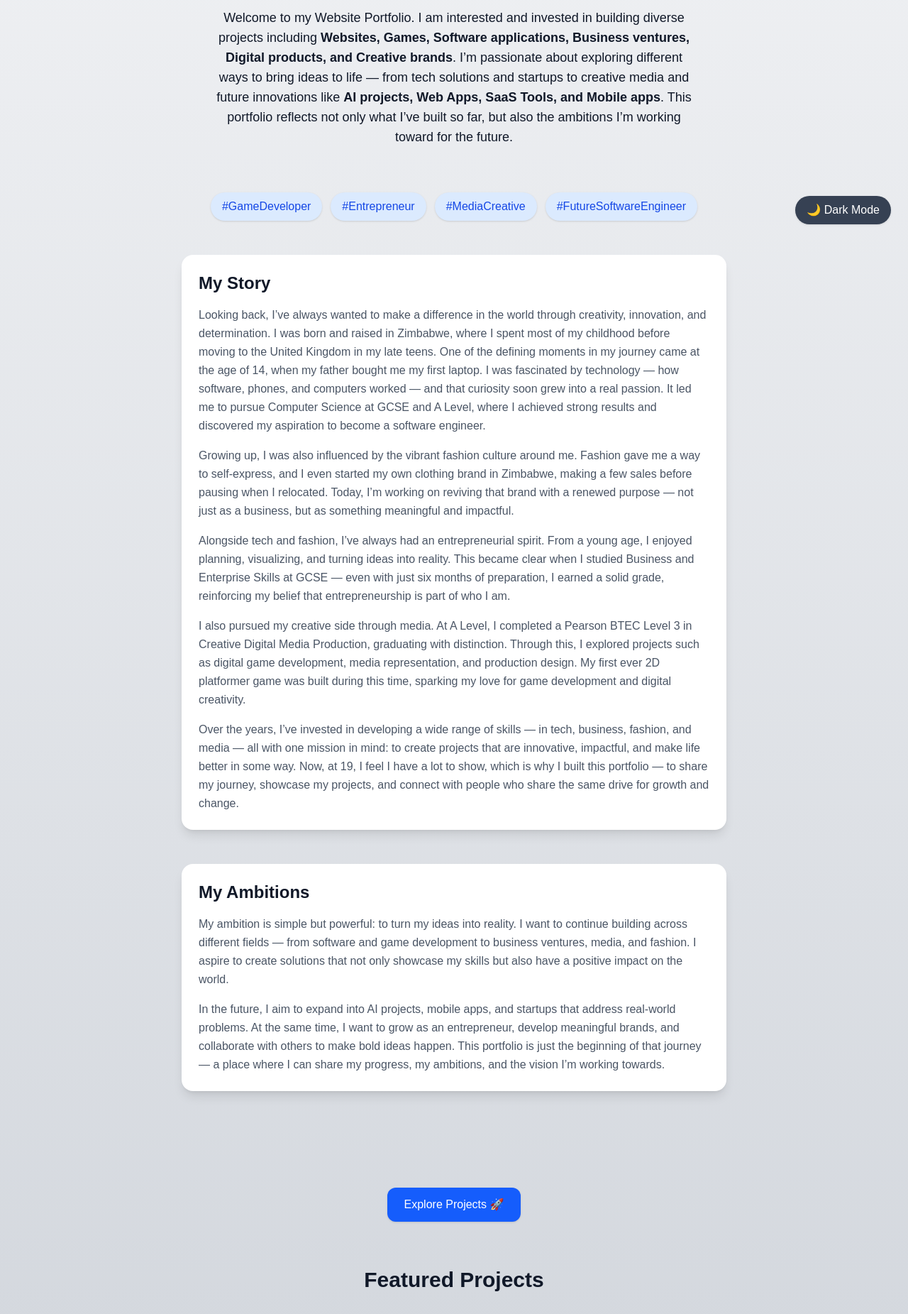
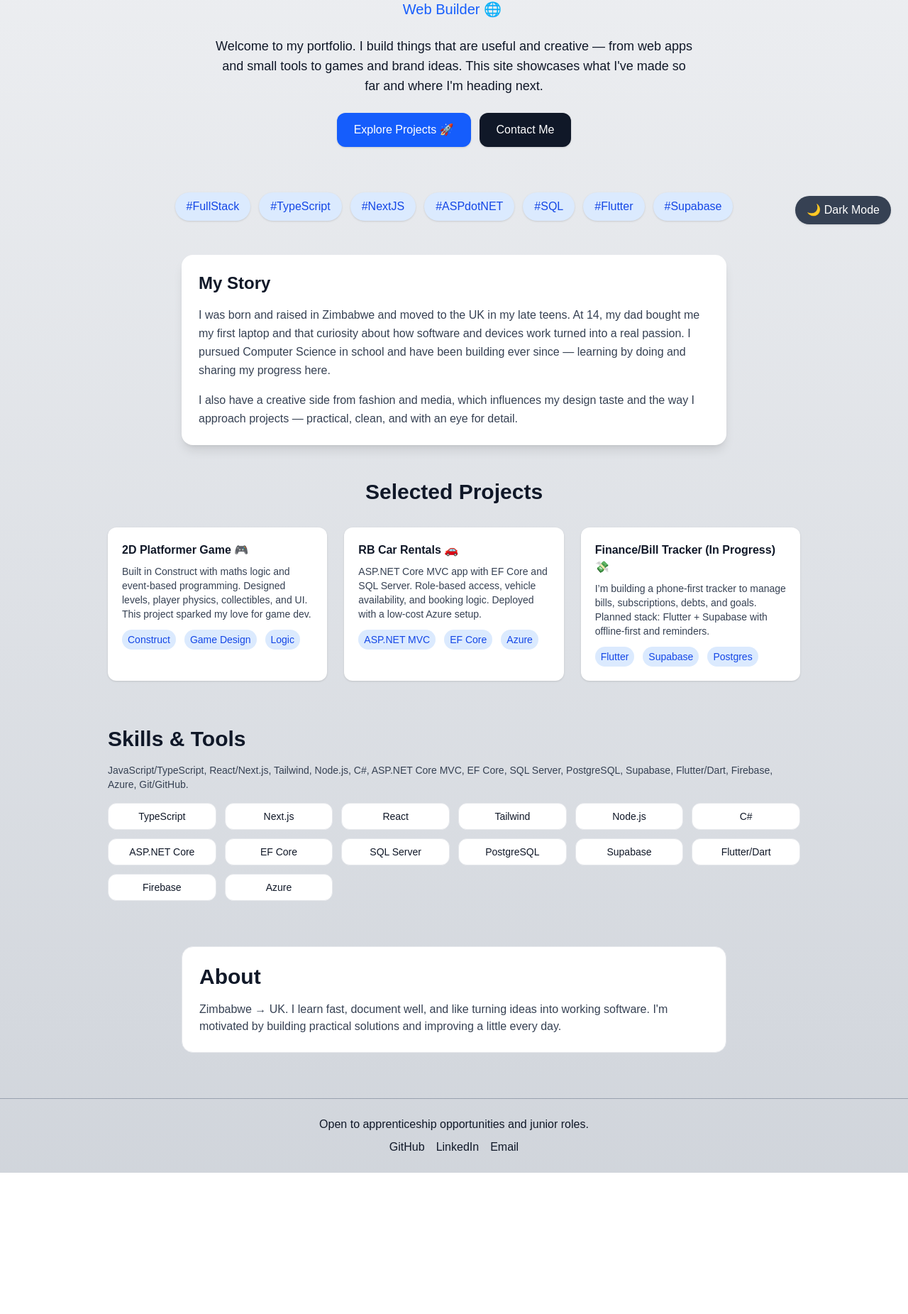
Before and after one commit to rbinduradevelopments/Portfolio, a Next.js app: page / in a window 1280 px wide. Shown: the part 460-2311 px from the top of the page at 71% size. After the commit the page ends 2112 px from the top, so only its background shows below. Built offline with nearby package versions, Linux system fonts and the light colour scheme.

Commit message:
a few tweaks

```diff
--- a/src/app/page.tsx
+++ b/src/app/page.tsx
@@ -15,29 +15,32 @@ export default function Home() {
           : "bg-gradient-to-b from-gray-100 to-gray-300 text-gray-900"
       }`}
     >
+      {/* Apprenticeship Banner */}
+      <div className="w-full bg-blue-600 text-white text-center text-sm md:text-base py-2">
+        Actively seeking a <strong>Software Engineering Apprenticeship </strong> —
+        <a href="mailto:redeemedbinduraa@gmail.com" className="underline ml-1">get in touch</a>.
+      </div>
+
       {/* Hero Section */}
       <section className="flex flex-col items-center justify-center text-center py-16 px-6">
         <Image
-          src="/mypic1.jpg" // profile pic/
+          src="/mypic1.jpg" // profile pic
           alt="Redeemed Bindura"
           width={200}
           height={150}
-          className="rounded-full shadow-lg mb-6"
+          className="rounded-full shadow-lg mb-6 object-cover"
+          priority
         />
-        <h1 className="text-5xl font-extrabold mb-4">
-          Hi, my name is Redeemed Bindura
-        </h1>
+        <h1 className="text-5xl font-extrabold mb-4">Hi, I'm Redeemed Bindura</h1>
         <TypeAnimation
           sequence={[
-            "Web Developer 🌐",
+            "Software Developer 💻",
+            2000,
+            "Web Builder 🌐",
             2000,
             "Game Creator 🎮",
             2000,
             "Entrepreneur 🚀",
-            2000,
-            "Media Creative 🎥",
-            2000,
-            "Future Software Engineer 💻",
             2000,
           ]}
           wrapper="span"
@@ -46,23 +49,25 @@ export default function Home() {
           className="text-xl font-medium text-blue-600"
         />
         <p className="mt-6 max-w-2xl text-lg">
-          Welcome to my Website Portfolio. I am interested and invested in
-          building diverse projects including{" "}
-          <span className="font-semibold">
-            Websites, Games, Software applications, Business ventures, Digital
-            products, and Creative brands
-          </span>
-          . I’m passionate about exploring different ways to bring ideas to life
-          — from tech solutions and startups to creative media and future
-          innovations like{" "}
-          <span className="font-semibold">
-            AI projects, Web Apps, SaaS Tools, and Mobile apps
-          </span>
-          . This portfolio reflects not only what I’ve built so far, but also
-          the ambitions I’m working toward for the future.
+          Welcome to my portfolio. I build things that are useful and creative —
+          from web apps and small tools to games and brand ideas. This site
+          showcases what I've made so far and where I'm heading next.
         </p>
+        <div className="flex flex-wrap gap-3 mt-6">
+          <a
+            href="/projects"
+            className="px-6 py-3 bg-blue-600 text-white rounded-xl shadow hover:bg-blue-700 transition"
+          >
+            Explore Projects 🚀
+          </a>
 
-
+          <a
+            href="mailto:rbinduradevelopments@gmail.com"
+            className="px-6 py-3 bg-gray-900 text-white rounded-xl shadow hover:bg-gray-800 transition"
+          >
+            Contact Me
+          </a>
+        </div>
       </section>
 
       {/* Highlight Tags */}
@@ -72,12 +77,7 @@ export default function Home() {
         whileInView={{ opacity: 1 }}
         transition={{ duration: 1 }}
       >
-        {[
-          "#GameDeveloper",
-          "#Entrepreneur",
-          "#MediaCreative",
-          "#FutureSoftwareEngineer",
-        ].map((tag) => (
+        {["#FullStack", "#TypeScript", "#NextJS", "#ASPdotNET", "#SQL", "#Flutter", "#Supabase"].map((tag) => (
           <span
             key={tag}
             className="px-4 py-2 bg-blue-100 text-blue-700 rounded-full shadow hover:bg-blue-200 transition"
@@ -87,119 +87,103 @@ export default function Home() {
         ))}
       </motion.div>
 
-      {/* Background Story */}
+      {/* Background Story (kept, cleaned, no grades) */}
       <section className="bg-white dark:bg-gray-800 shadow-lg rounded-2xl p-6 max-w-3xl mx-auto mb-12">
         <h2 className="text-2xl font-bold mb-4">My Story</h2>
-        <p className="leading-relaxed text-gray-600 dark:text-gray-300">
-          Looking back, I’ve always wanted to make a difference in the world
-          through creativity, innovation, and determination. I was born and
-          raised in Zimbabwe, where I spent most of my childhood before moving
-          to the United Kingdom in my late teens. One of the defining moments in
-          my journey came at the age of 14, when my father bought me my first
-          laptop. I was fascinated by technology — how software, phones, and
-          computers worked — and that curiosity soon grew into a real passion.
-          It led me to pursue Computer Science at GCSE and A Level, where I
-          achieved strong results and discovered my aspiration to become a
-          software engineer.
+        <p className="leading-relaxed text-gray-700 dark:text-gray-300">
+          I was born and raised in Zimbabwe and moved to the UK in my late teens. At 14,
+          my dad bought me my first laptop and that curiosity about how software and
+          devices work turned into a real passion. I pursued Computer Science in school
+          and have been building ever since — learning by doing and sharing my progress here.
         </p>
-        <p className="leading-relaxed mt-4 text-gray-600 dark:text-gray-300">
-          Growing up, I was also influenced by the vibrant fashion culture
-          around me. Fashion gave me a way to self-express, and I even started
-          my own clothing brand in Zimbabwe, making a few sales before pausing
-          when I relocated. Today, I’m working on reviving that brand with a
-          renewed purpose — not just as a business, but as something meaningful
-          and impactful.
-        </p>
-        <p className="leading-relaxed mt-4 text-gray-600 dark:text-gray-300">
-          Alongside tech and fashion, I’ve always had an entrepreneurial spirit.
-          From a young age, I enjoyed planning, visualizing, and turning ideas
-          into reality. This became clear when I studied Business and Enterprise
-          Skills at GCSE — even with just six months of preparation, I earned a
-          solid grade, reinforcing my belief that entrepreneurship is part of
-          who I am.
-        </p>
-        <p className="leading-relaxed mt-4 text-gray-600 dark:text-gray-300">
-          I also pursued my creative side through media. At A Level, I completed
-          a Pearson BTEC Level 3 in Creative Digital Media Production,
-          graduating with distinction. Through this, I explored projects such as
-          digital game development, media representation, and production design.
-          My first ever 2D platformer game was built during this time, sparking
-          my love for game development and digital creativity.
-        </p>
-        <p className="leading-relaxed mt-4 text-gray-600 dark:text-gray-300">
-          Over the years, I’ve invested in developing a wide range of skills —
-          in tech, business, fashion, and media — all with one mission in mind:
-          to create projects that are innovative, impactful, and make life
-          better in some way. Now, at 19, I feel I have a lot to show, which is
-          why I built this portfolio — to share my journey, showcase my
-          projects, and connect with people who share the same drive for growth
-          and change.
+        <p className="leading-relaxed mt-4 text-gray-700 dark:text-gray-300">
+          I also have a creative side from fashion and media, which influences my design taste
+          and the way I approach projects — practical, clean, and with an eye for detail.
         </p>
       </section>
 
-      {/* Ambitions */}
-      <section className="bg-white dark:bg-gray-800 shadow-lg rounded-2xl p-6 max-w-3xl mx-auto mb-12">
-        <h2 className="text-2xl font-bold mb-4">My Ambitions</h2>
-        <p className="leading-relaxed text-gray-600 dark:text-gray-300">
-          My ambition is simple but powerful: to turn my ideas into reality. I
-          want to continue building across different fields — from software and
-          game development to business ventures, media, and fashion. I aspire to
-          create solutions that not only showcase my skills but also have a
-          positive impact on the world.
-        </p>
-        <p className="leading-relaxed mt-4 text-gray-600 dark:text-gray-300">
-          In the future, I aim to expand into AI projects, mobile apps, and
-          startups that address real-world problems. At the same time, I want to
-          grow as an entrepreneur, develop meaningful brands, and collaborate
-          with others to make bold ideas happen. This portfolio is just the
-          beginning of that journey — a place where I can share my progress, my
-          ambitions, and the vision I’m working towards.
-        </p>
-
-
-      </section>
-       {/* explore projects Section */}
-      <section className="flex flex-col items-center justify-center text-center py-16 px-6">
-<div className="flex gap-4 mt-6">
-          <a
-            href="/projects"
-            className="px-6 py-3 bg-blue-600 text-white rounded-xl shadow hover:bg-blue-700 transition"
-          >
-            Explore Projects 🚀
-          </a>
-
-
-        </div>
-      </section>
-
-
-            {/* Featured Projects */}
+      {/* Featured Projects (real + in-progress) */}
       <section className="px-6 max-w-5xl mx-auto mb-16">
-        <h2 className="text-3xl font-bold text-center mb-8">
-          Featured Projects
-        </h2>
+        <h2 className="text-3xl font-bold text-center mb-8">Selected Projects</h2>
         <div className="grid md:grid-cols-3 gap-6">
-          <div className="bg-white dark:bg-gray-800 rounded-xl shadow p-4 hover:scale-105 transition">
+          {/* Game project */}
+          <div className="bg-white dark:bg-gray-800 rounded-xl shadow p-5 hover:scale-105 transition">
             <h3 className="font-bold mb-2 text-gray-900 dark:text-white">2D Platformer Game 🎮</h3>
             <p className="text-sm text-gray-700 dark:text-gray-300">
-              My first ever game project during A Levels.
+              Built in Construct with maths logic and event-based programming. Designed levels,
+              player physics, collectibles, and UI. This project sparked my love for game dev.
             </p>
+            <div className="mt-3 text-sm text-blue-700 dark:text-blue-400 flex gap-3">
+              <span className="px-2 py-1 bg-blue-100 rounded-full">Construct</span>
+              <span className="px-2 py-1 bg-blue-100 rounded-full">Game Design</span>
+              <span className="px-2 py-1 bg-blue-100 rounded-full">Logic</span>
+            </div>
           </div>
-          <div className="bg-white dark:bg-gray-800 rounded-xl shadow p-4 hover:scale-105 transition">
-            <h3 className="font-bold mb-2 text-gray-900 dark:text-white">Clothing Brand 👕</h3>
+
+          {/* Car rental */}
+          <div className="bg-white dark:bg-gray-800 rounded-xl shadow p-5 hover:scale-105 transition">
+            <h3 className="font-bold mb-2 text-gray-900 dark:text-white">RB Car Rentals 🚗</h3>
             <p className="text-sm text-gray-700 dark:text-gray-300">
-              Designed and sold fashion pieces in Zimbabwe.
+              ASP.NET Core MVC app with EF Core and SQL Server. Role-based access, vehicle
+              availability, and booking logic. Deployed with a low-cost Azure setup.
             </p>
+            <div className="mt-3 text-sm text-blue-700 dark:text-blue-400 flex gap-3">
+              <span className="px-2 py-1 bg-blue-100 rounded-full">ASP.NET MVC</span>
+              <span className="px-2 py-1 bg-blue-100 rounded-full">EF Core</span>
+              <span className="px-2 py-1 bg-blue-100 rounded-full">Azure</span>
+            </div>
           </div>
-          <div className="bg-white dark:bg-gray-800 rounded-xl shadow p-4 hover:scale-105 transition">
-            <h3 className="font-bold mb-2 text-gray-900 dark:text-white">Portfolio Website 🚀</h3>
+
+          {/* Finance tracker (aim) */}
+          <div className="bg-white dark:bg-gray-800 rounded-xl shadow p-5 hover:scale-105 transition">
+            <h3 className="font-bold mb-2 text-gray-900 dark:text-white">Finance/Bill Tracker (In Progress) 💸</h3>
             <p className="text-sm text-gray-700 dark:text-gray-300">
-              This site — documenting my journey and projects.
+              I’m building a phone‑first tracker to manage bills, subscriptions, debts, and goals.
+              Planned stack: Flutter + Supabase with offline-first and reminders.
             </p>
+            <div className="mt-3 text-sm text-blue-700 dark:text-blue-400 flex gap-3">
+              <span className="px-2 py-1 bg-blue-100 rounded-full">Flutter</span>
+              <span className="px-2 py-1 bg-blue-100 rounded-full">Supabase</span>
+              <span className="px-2 py-1 bg-blue-100 rounded-full">Postgres</span>
+            </div>
           </div>
         </div>
       </section>
 
+      {/* Skills */}
+      <section className="px-6 max-w-5xl mx-auto mb-16">
+        <h2 className="text-2xl md:text-3xl font-bold mb-4">Skills & Tools</h2>
+        <p className="mb-4 text-sm text-gray-700 dark:text-gray-300">
+          JavaScript/TypeScript, React/Next.js, Tailwind, Node.js, C#, ASP.NET Core MVC, EF Core,
+          SQL Server, PostgreSQL, Supabase, Flutter/Dart, Firebase, Azure, Git/GitHub.
+        </p>
+        <div className="grid grid-cols-2 sm:grid-cols-3 md:grid-cols-6 gap-3 text-sm">
+          {["TypeScript", "Next.js", "React", "Tailwind", "Node.js", "C#", "ASP.NET Core", "EF Core", "SQL Server", "PostgreSQL", "Supabase", "Flutter/Dart", "Firebase", "Azure"].map((t) => (
+            <span key={t} className="px-3 py-2 rounded-xl bg-white dark:bg-gray-900/50 border border-gray-200 dark:border-white/10 text-center">
+              {t}
+            </span>
+          ))}
+        </div>
+      </section>
+
+      {/* Short About (no grades) */}
+      <section className="px-6 max-w-3xl mx-auto mb-16 rounded-2xl bg-white dark:bg-gray-900/50 border border-gray-200 dark:border-white/10 p-6">
+        <h2 className="text-2xl md:text-3xl font-bold mb-4">About</h2>
+        <p className="text-gray-700 dark:text-gray-300">
+          Zimbabwe → UK. I learn fast, document well, and like turning ideas into working software.
+          I'm motivated by building practical solutions and improving a little every day.
+        </p>
+      </section>
+
+      {/* Footer */}
+      <footer className="text-center py-6 mt-12 border-t border-gray-400 dark:border-gray-700">
+        <p className="mb-2">Open to apprenticeship opportunities and junior roles.</p>
+        <div className="flex justify-center gap-4">
+          <a href="https://github.com/rbinduradevelopments" target="_blank" className="hover:underline">GitHub</a>
+          <a href="https://www.linkedin.com/in/redeemed-bindura-9b690728b/" target="_blank" className="hover:underline">LinkedIn</a>
+          <a href="mailto:rbinduradevelopments@gmail.com" className="hover:underline">Email</a>
+        </div>
+      </footer>
 
       {/* Dark Mode Toggle */}
       <div className="fixed bottom-6 right-6">
@@ -210,20 +194,6 @@ export default function Home() {
           {darkMode ? "☀️ Light Mode" : "🌙 Dark Mode"}
         </button>
       </div>
-
-      {/* Footer */}
-      <footer className="text-center py-6 mt-12 border-t border-gray-400 dark:border-gray-700">
-        <p className="mb-2">Let’s connect and build something great!</p>
-        <div className="flex justify-center gap-4">
-          <a href="https://github.com/rbinduradevelopments" target="_blank">
-            GitHub
-          </a>
-          <a href="https://www.linkedin.com/in/redeemed-bindura-9b690728b/" target="_blank">
-            LinkedIn
-          </a>
-          <a href="mailto:rbinduradevelopments@gmail.com">Email</a>
-        </div>
-      </footer>
     </main>
   );
 }
--- a/src/app/projects/car-rental/page.tsx
+++ b/src/app/projects/car-rental/page.tsx
@@ -27,9 +27,7 @@ export default function CarRentalProject() {
         </p>
 
         <p className="text-sm max-w-2xl mx-auto text-gray-400">
-          <span className="font-semibold">About the project:</span> I built this for my
-          Computer Science NEA, and it played a huge role in helping me pass A Level
-          Computer Science with a very good grade.
+          <span className="font-semibold">About the project:</span> I built this for my Computer Science NEA, which gave me hands-on experience with real development practices — from planning to testing.
         </p>
 
         <div className="flex flex-wrap gap-2 justify-center mt-6">
```
